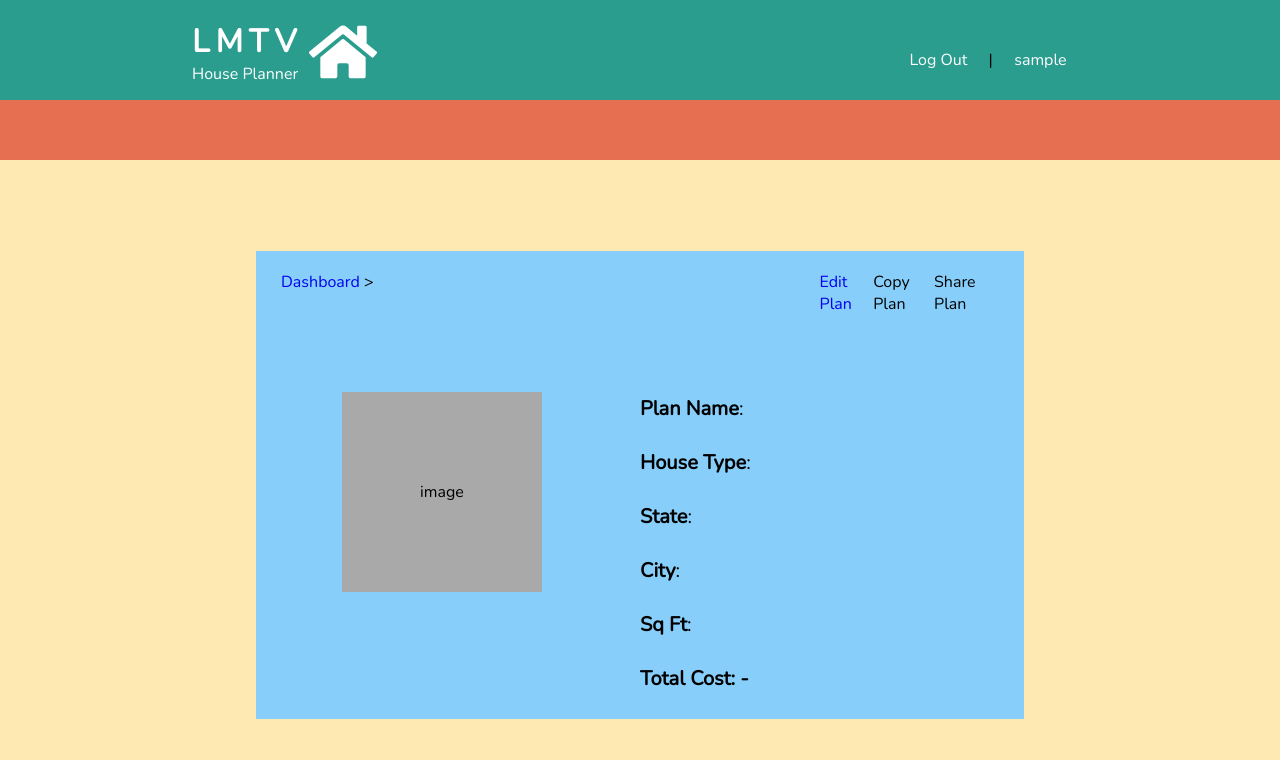
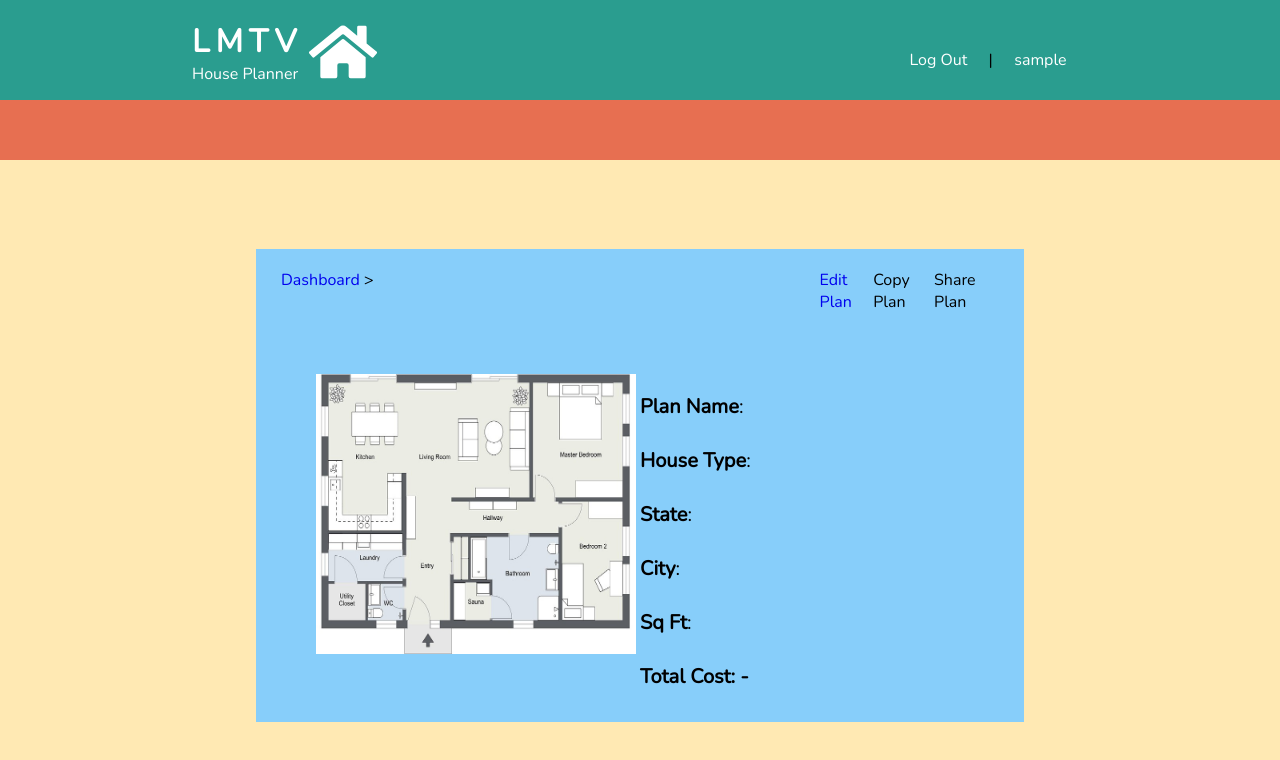
Before and after one commit to jonbiveo/house-planner, a Vue app in the folder vue/: page /plans/1 in a window 1280 px wide. Shown: the top 760 px of the page. Built offline with nearby package versions, Linux system fonts and the light colour scheme; no server answers; sample sign-in values are in the browser's storage.

Commit message:
Added floorplan image for all plans

```diff
--- a/vue/src/components/PlanCard.vue
+++ b/vue/src/components/PlanCard.vue
@@ -17,7 +17,9 @@
           <span v-on:click="copyPlan">Share Plan</span>
         </div>
       </div>
-      <div class="card-image">image</div>
+      <div class="card-image">
+        <img src="@/assets/Floorplan.jpg" alt="Floor Plan" class="card-image">
+      </div>
       <div class="card-details">
         <strong>Plan Name</strong>: {{ planName }} <br />
         <br />
@@ -181,10 +183,9 @@ export default {
   display: flex;
   justify-content: center;
   align-items: center;
-  background-color: darkgray;
-  height: 200px;
-  width: 200px;
-  margin: 5% 10% 0 25%;
+  height: 280px;
+  width: 320px;
+  margin: 5% 10% 15% 15%;
 }
 
 .card-details {
```
Also changed, not shown: vue/src/assets/Floorplan.jpg (added).
